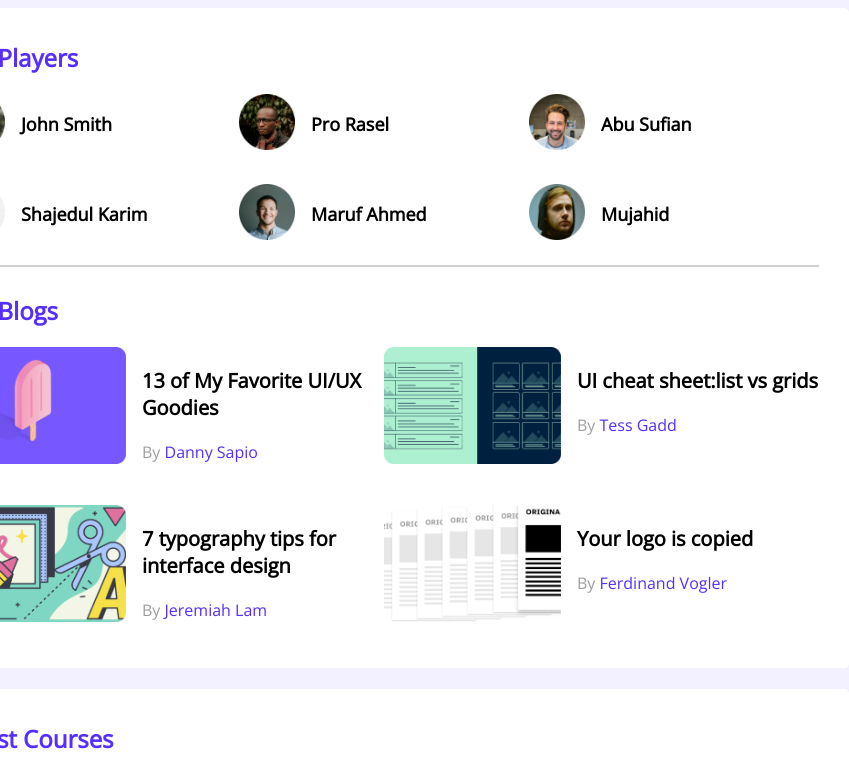
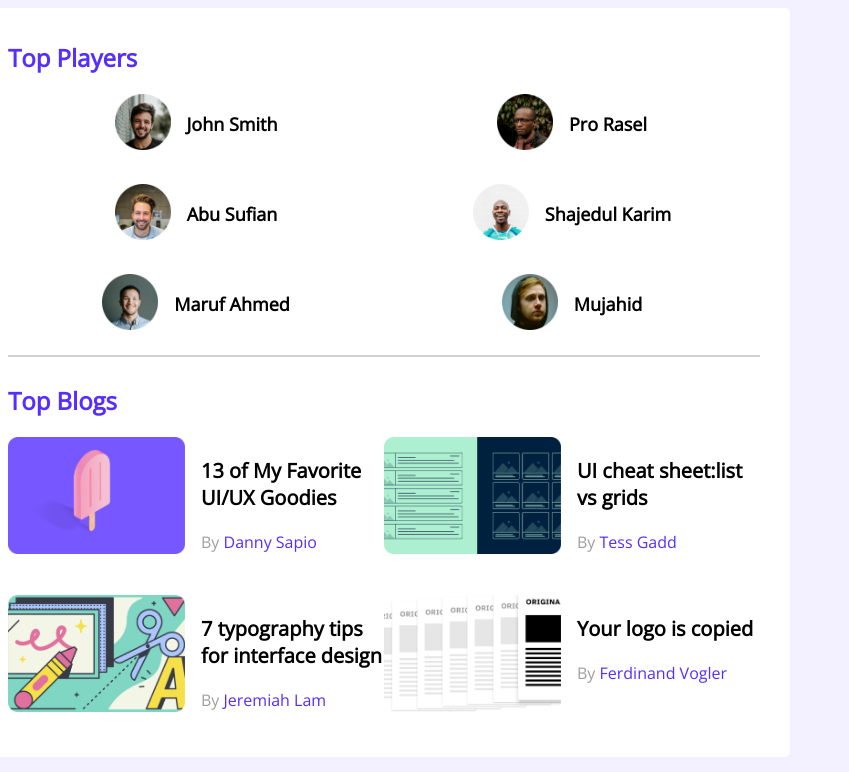
Before and after one commit to Soikat07/leader-board-css3, a plain HTML site: page index.html in a window 768 px wide. Shown: the top 772 px of the page, 849 px wide, since content can reach past the window. Drawn offline with nearby package versions, Linux system fonts and the light colour scheme.

Commit message:
final update

```diff
--- a/Styles/style.css
+++ b/Styles/style.css
@@ -114,7 +114,7 @@ height: 104px;
 /* ------------
 Media Queries
 --------------- */
-/* top players */
+/*Mobile */
 
 @media screen and (max-width:576px) {
   .container-1, .container-2{
@@ -129,3 +129,14 @@ Media Queries
     flex-direction: column;
   }
 }
+/* Tablet */
+@media only screen and (min-width:577px) and (max-width:992px) {
+  .container-1, .container-2{
+    height:100%;
+    width: 100%;
+  }
+  .players, .courses{
+    grid-template-columns: repeat(2, 1fr);
+    justify-items: center;
+  }
+}
```
